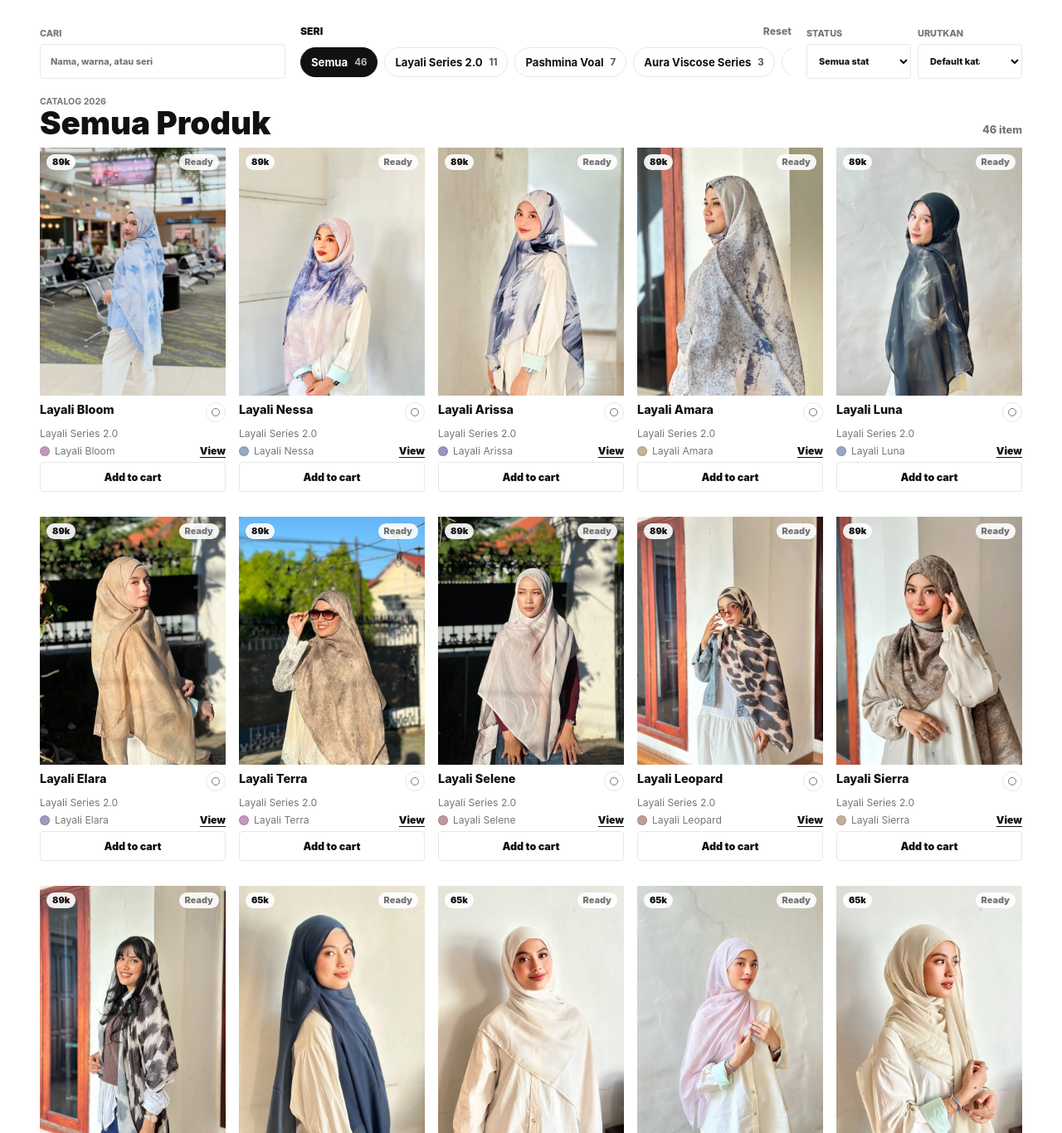
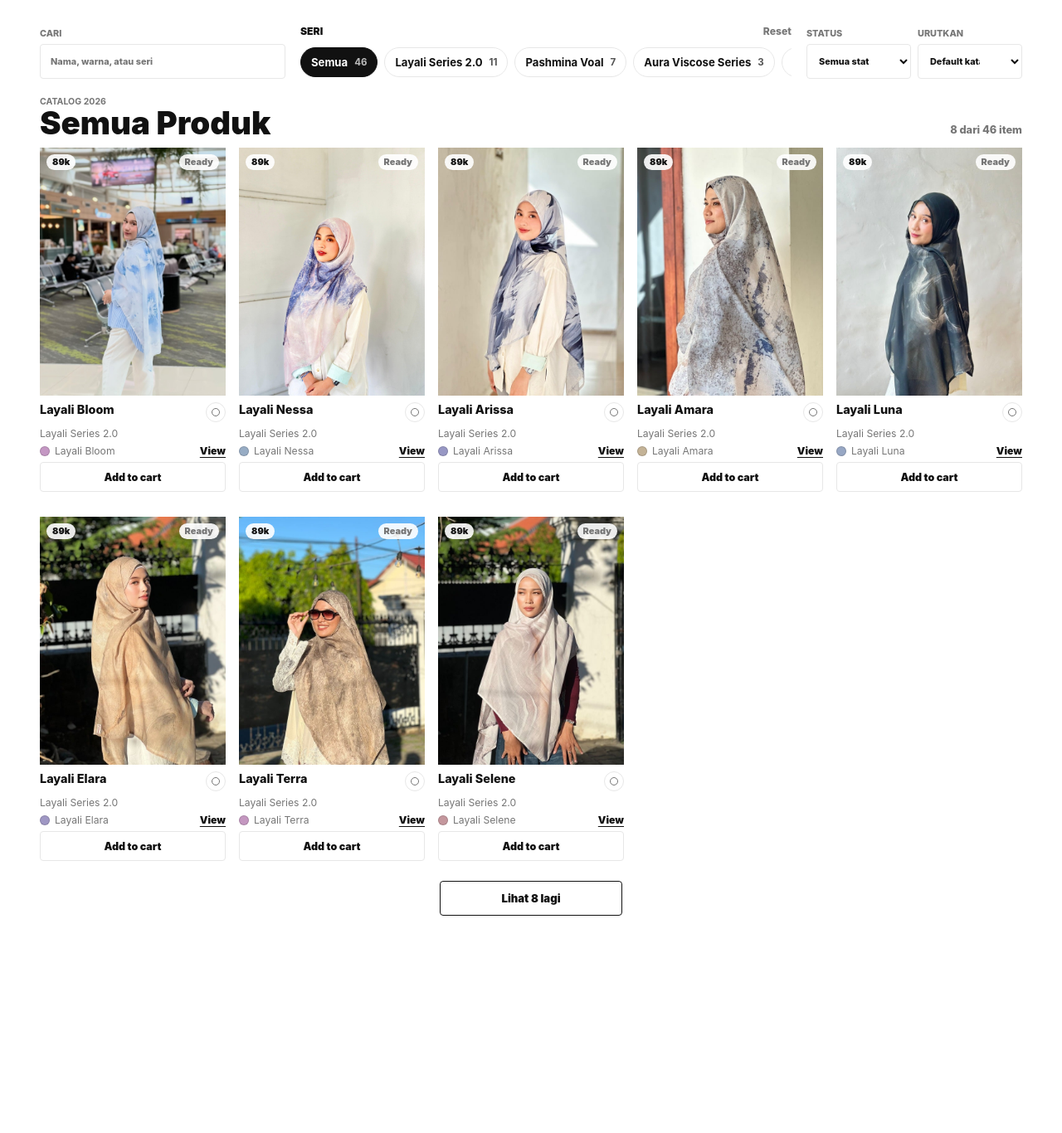
Before and after one commit to ihsanmokhsen/catalogoleena, a PHP site: page / in a window 1280 px wide. Shown: the part 106-1472 px from the top of the page at 83% size. After the commit the page ends 1210 px from the top, so only its background shows below. Run offline with PHP 8.4, Linux system fonts and the light colour scheme.

Commit message:
Refine catalog browsing density

```diff
--- a/index.html
+++ b/index.html
@@ -78,6 +78,9 @@
         </div>
 
         <div id="productGrid" class="product-grid"></div>
+        <div id="loadMoreWrap" class="load-more-row" hidden>
+          <button id="loadMoreProducts" class="load-more-button" type="button">Lihat lagi</button>
+        </div>
         <div id="emptyState" class="empty-state" hidden>
           <h2>Tidak ada produk yang cocok</h2>
           <p>Coba ubah kata kunci atau filter seri.</p>
--- a/script.js
+++ b/script.js
@@ -5,6 +5,7 @@
     series: "all",
     status: "all",
     sort: "featured",
+    visibleCount: 8,
     favorites: new Set(JSON.parse(localStorage.getItem("oleena:favorites") || "[]")),
     cart: new Map(JSON.parse(localStorage.getItem("oleena:cart") || "[]"))
   };
@@ -17,6 +18,8 @@
   const resetFilters = document.querySelector("#resetFilters");
   const resultTitle = document.querySelector("#resultTitle");
   const resultCount = document.querySelector("#resultCount");
+  const loadMoreWrap = document.querySelector("#loadMoreWrap");
+  const loadMoreProducts = document.querySelector("#loadMoreProducts");
   const emptyState = document.querySelector("#emptyState");
   const totalProducts = document.querySelector("#totalProducts");
   const totalSeries = document.querySelector("#totalSeries");
@@ -37,7 +40,7 @@
   const toast = document.querySelector("#toast");
 
   const whatsappNumber = "6281236773427";
-  const instagramUrl = "https://www.instagram.com/oleena.goods/";
+  const productBatchSize = 8;
   const formatter = new Intl.NumberFormat("id-ID", {
     style: "currency",
     currency: "IDR",
@@ -137,12 +140,16 @@
 
   function renderProducts() {
     const list = getFilteredProducts();
+    const visibleList = list.slice(0, state.visibleCount);
+    const remainingCount = Math.max(list.length - visibleList.length, 0);
     const currentSeries = state.series === "all" ? "Semua Produk" : state.series;
     resultTitle.textContent = currentSeries;
-    resultCount.textContent = `${list.length} item`;
+    resultCount.textContent = remainingCount > 0 ? `${visibleList.length} dari ${list.length} item` : `${list.length} item`;
     emptyState.hidden = list.length > 0;
+    loadMoreWrap.hidden = remainingCount === 0;
+    loadMoreProducts.textContent = remainingCount > productBatchSize ? `Lihat ${productBatchSize} lagi` : `Lihat ${remainingCount} lagi`;
 
-    productGrid.innerHTML = list.map((product) => {
+    productGrid.innerHTML = visibleList.map((product) => {
       const isFavorite = state.favorites.has(product.id);
       const isSoldOut = product.status === "sold-out";
       const cartQty = state.cart.get(product.id) || 0;
@@ -181,6 +188,10 @@
     renderSeriesFilters();
     renderProducts();
     renderCart();
+  }
+
+  function resetVisibleCount() {
+    state.visibleCount = productBatchSize;
   }
 
   function orderText(product) {
@@ -341,7 +352,6 @@
         <div class="dialog-actions">
           <a class="primary-button" href="${whatsappUrl(product)}" target="_blank" rel="noreferrer">Order WhatsApp</a>
           <button class="secondary-button" type="button" data-add-cart="${product.id}" ${product.status === "sold-out" ? "disabled" : ""}>Tambah keranjang</button>
-          <a class="secondary-button" href="${instagramUrl}" target="_blank" rel="noreferrer">Buka Instagram</a>
           <button class="secondary-button" type="button" data-copy="${product.id}">Salin detail</button>
         </div>
       </section>
@@ -357,16 +367,19 @@
 
   searchInput.addEventListener("input", (event) => {
     state.query = event.target.value;
+    resetVisibleCount();
     renderProducts();
   });
 
   statusFilter.addEventListener("change", (event) => {
     state.status = event.target.value;
+    resetVisibleCount();
     renderProducts();
   });
 
   sortFilter.addEventListener("change", (event) => {
     state.sort = event.target.value;
+    resetVisibleCount();
     renderProducts();
   });
 
@@ -375,6 +388,7 @@
     state.series = "all";
     state.status = "all";
     state.sort = "featured";
+    resetVisibleCount();
     searchInput.value = "";
     statusFilter.value = "all";
     sortFilter.value = "featured";
@@ -385,7 +399,13 @@
     const button = event.target.closest("[data-series]");
     if (!button) return;
     state.series = button.dataset.series;
+    resetVisibleCount();
     render();
+  });
+
+  loadMoreProducts.addEventListener("click", () => {
+    state.visibleCount += productBatchSize;
+    renderProducts();
   });
 
   productGrid.addEventListener("click", (event) => {
--- a/styles.css
+++ b/styles.css
@@ -314,6 +314,29 @@ a:focus-visible {
   display: grid;
   grid-template-columns: repeat(2, minmax(0, 1fr));
   gap: 18px 10px;
+}
+
+.load-more-row {
+  display: grid;
+  place-items: center;
+  padding: 24px 0 4px;
+}
+
+.load-more-button {
+  min-height: 42px;
+  min-width: min(100%, 220px);
+  border: 1px solid var(--ink);
+  border-radius: var(--radius);
+  background: var(--panel);
+  color: var(--ink);
+  padding: 0 16px;
+  font-size: 0.82rem;
+  font-weight: 900;
+}
+
+.load-more-button:active {
+  background: var(--ink);
+  color: #fff;
 }
 
 .product-card {
```
